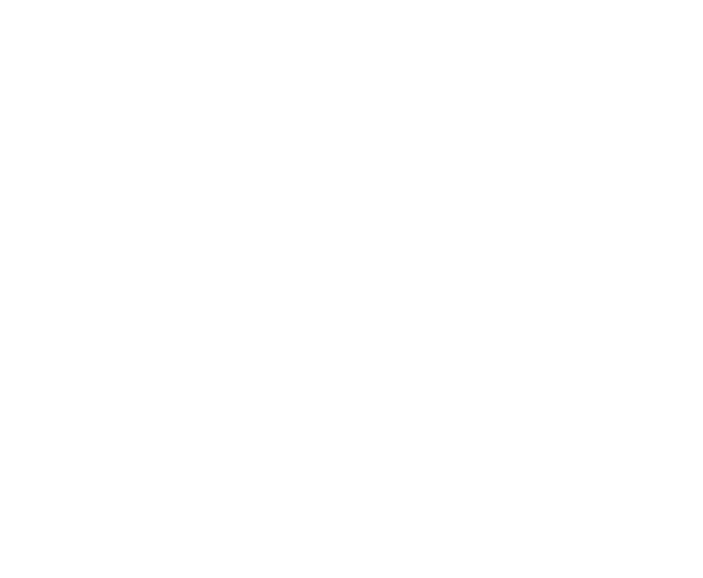
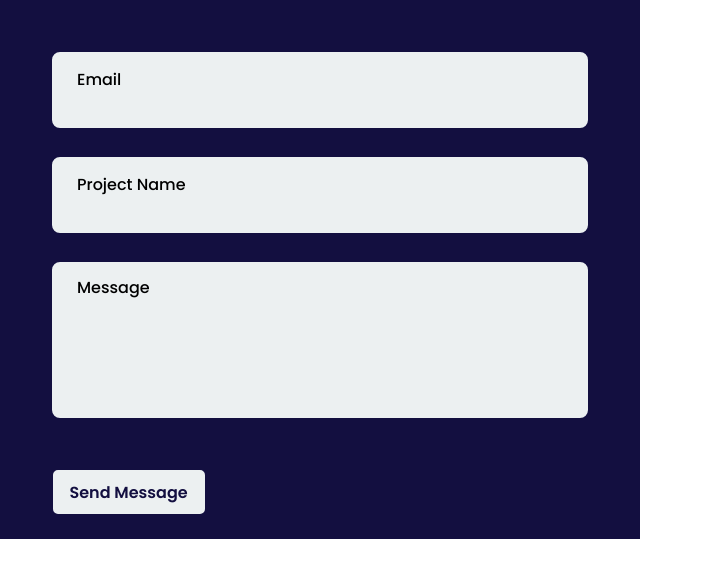
Before and after one commit to bibashmgr/fol, a React (Create React App) app: page /form in a window 1280 px wide. Before the commit this address had no page. Shown: the top 578 px of the page, without its empty margins (0-703 px from the left). Built offline with nearby package versions, Linux system fonts and the light colour scheme.

Commit message:
Updating repo

```diff
--- a/package.json
+++ b/package.json
@@ -9,12 +9,14 @@
     "immer": "^9.0.6",
     "react": "^17.0.2",
     "react-dom": "^17.0.2",
+    "react-hook-form": "^7.20.4",
     "react-icons": "^4.3.1",
     "react-router-dom": "^6.0.2",
     "react-scripts": "4.0.3",
     "react-scroll": "^1.8.4",
     "styled-components": "^5.3.3",
-    "web-vitals": "^1.1.2"
+    "web-vitals": "^1.1.2",
+    "yup": "^0.32.11"
   },
   "scripts": {
     "start": "react-scripts start",
--- a/src/App.js
+++ b/src/App.js
@@ -4,7 +4,7 @@
 
 // pages
 import Home from './pages/Home';
-import Cards from './components/Cards';
+import Form from './components/Form';
 
 // css
 import './App.css';
@@ -16,7 +16,7 @@
       <BrowserRouter>
         <Routes>
           <Route path="/" element={<Home />} />
-          <Route path="/cards" element={<Cards />} />
+          <Route path="/form" element={<Form />} />
         </Routes>
       </BrowserRouter>
     </>
--- /dev/null
+++ b/src/components/Form/FormElements.js
@@ -0,0 +1,58 @@
+import styled from "styled-components";
+
+export const FormContainer = styled.form`
+    background-color: #130f40;
+    width: 50%;
+    padding: 25px;
+`
+export const FormGroup = styled.div`
+    background-color: #ecf0f1;
+    height: 5rem;
+    border: 2px solid #130F40;
+    border-radius: 10px;
+    margin: 25px;
+    padding: 12.5px 25px;
+    display: flex;
+    flex-direction: column;
+    justify-content: space-evenly;
+    cursor: pointer;
+`
+export const FormLabel = styled.label`
+    font-size: 1rem;
+    font-weight: 500;
+`
+
+export const FormInput = styled.input`
+    background-color: #ecf0f1;
+    border: none;
+    outline: none;
+`
+
+export const FormTextArea = styled.textarea`
+    background-color: #ecf0f1;
+    border: none;
+    outline: none;
+    height: 10rem;
+    resize: none;
+`
+
+export const FormButton = styled.input`
+    margin-top: 25px;
+    margin-left: 27.5px;
+    display: inline-block;
+    padding: 7.5px 15px;
+    font-size: 1rem;
+    font-weight: 600;
+    text-decoration: none;
+    background-color: #ecf0f1;
+    color: #130f40;
+    border: 2.5px solid #ecf0f1;
+    border-radius: 5px;
+    cursor: pointer;
+    transition: all 0.3s;
+
+    &:hover {
+        color: #ecf0f1;
+        background-color: #130f40;
+    }
+`
--- /dev/null
+++ b/src/components/Form/index.js
@@ -0,0 +1,27 @@
+import React from 'react';
+
+// components
+import { FormContainer, FormGroup, FormLabel, FormInput, FormTextArea, FormButton } from './FormElements';
+
+const Form = () => {
+
+    return (
+        <FormContainer>
+            <FormGroup onClick={(e) => {document.getElementById("email").focus();}}>
+                <FormLabel>Email</FormLabel>
+                <FormInput id="email" name="email" type="email"></FormInput>
+            </FormGroup>
+            <FormGroup onClick={(e) => {document.getElementById("projectname").focus();}}>
+                <FormLabel>Project Name</FormLabel>
+                <FormInput id="projectname" name="projectname" type="text"></FormInput>
+            </FormGroup>
+            <FormGroup style={{height:'10rem'}} onClick={(e) => {document.getElementById("message").focus();}}>
+                <FormLabel>Message</FormLabel>
+                <FormTextArea id="message" name="message"></FormTextArea>
+            </FormGroup>
+            <FormButton type='submit' value='Send Message'></FormButton>
+        </FormContainer>
+    )
+}
+
+export default Form
--- a/src/components/Projects/ProjectsElements.js
+++ b/src/components/Projects/ProjectsElements.js
@@ -2,6 +2,7 @@
 import styled from "styled-components";
 
 export const ProjectsSection = styled.section`
+    padding-top: 10vh;
     background-color: #130f40;
     color: #ecf0f1;
     width: 100%;
--- a/src/pages/Home.js
+++ b/src/pages/Home.js
@@ -8,7 +8,7 @@
 import Main from '../components/Main';
 import About from '../components/About';
 import Projects from '../components/Projects';
-// import Contact from '../components/Contact';
+import Contact from '../components/Contact';
 
 const Home = () => {
     const [isOpen, setIsOpen] = useState(false);
@@ -24,7 +24,7 @@
             <Main />
             <About />
             <Projects />
-            {/* <Contact /> */}
+            <Contact />
         </>
     )
 }
```
Also changed, not shown: 1 other file (tests, documents, lock files or other folders).
